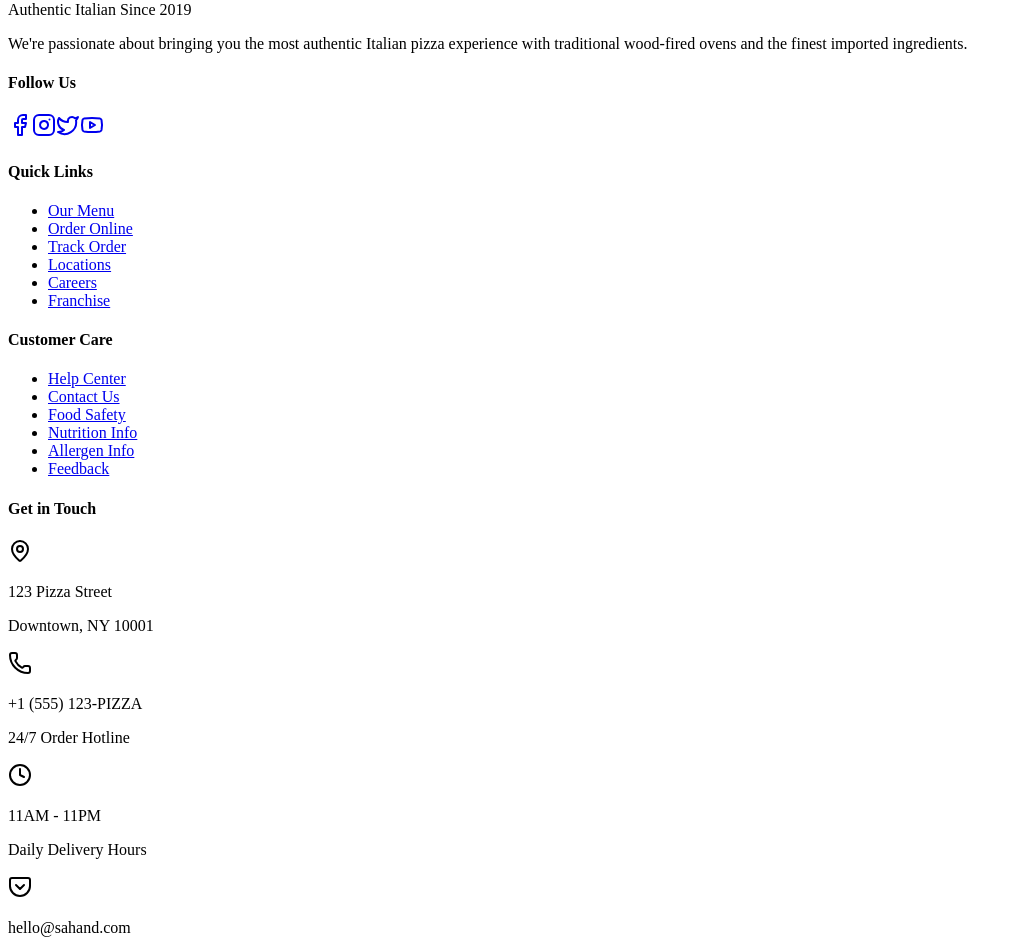
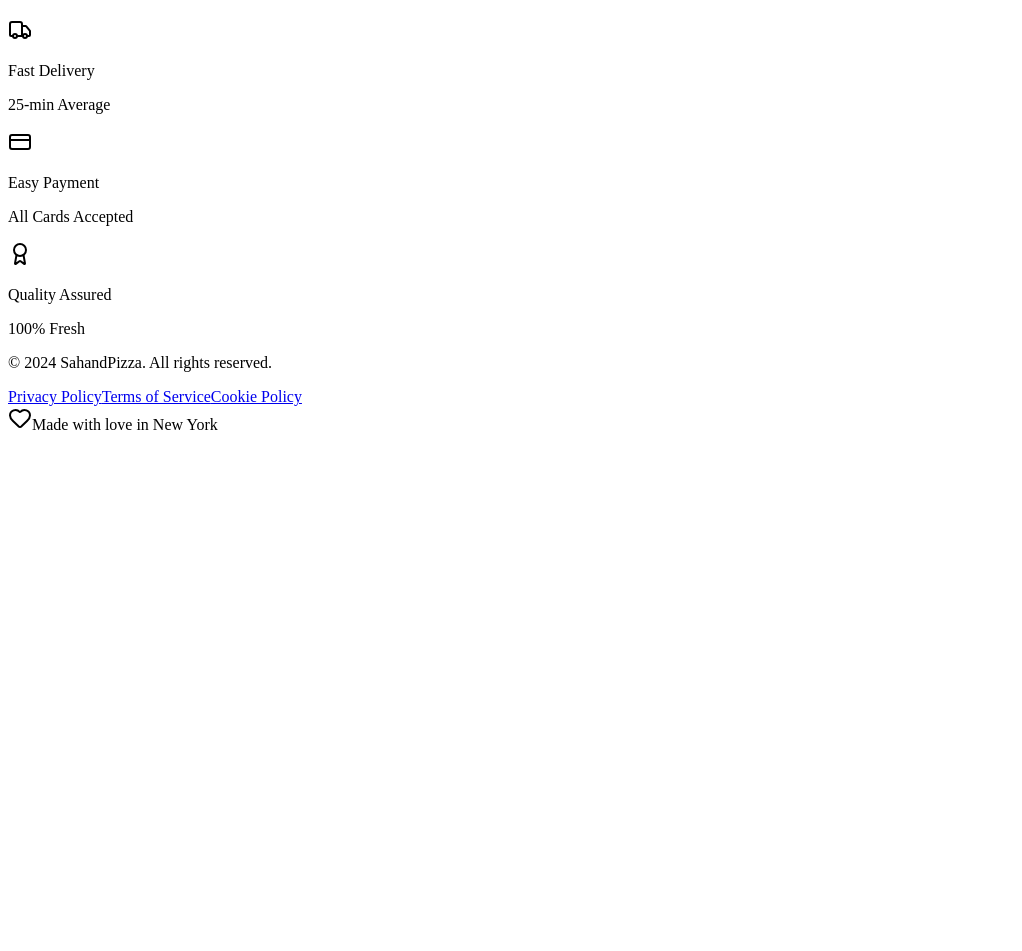
Before and after one commit to MahmudulMahi/pizza-shop, a Next.js app: page /cart in a window 1280 px wide. Shown: the part 821-1772 px from the top of the page, without its empty margins (0-1022 px from the left). After the commit the page ends 1263 px from the top, so only its background shows below. Built offline with nearby package versions, Linux system fonts and the light colour scheme.

Commit message:
create main content

```diff
--- a/components/Footer.tsx
+++ b/components/Footer.tsx
@@ -60,173 +60,7 @@ export default function Footer() {
       </div>
 
       {/* Main Footer Content */}
-      <div className='relative container mx-auto px-4 py-12 md:py-16'>
-        <div className='grid grid-cols-1 md:grid-cols-2 lg:grid-cols-5 gap-8 md:gap-12'>
-          {/* Brand Section */}
-          <div className='lg:col-span-2 space-y-4 md:space-y-6 text-center md:text-left'>
-            <div className='flex items-center justify-center md:justify-start space-x-3'>
-              <div className='w-10 h-10 md:w-12 md:h-12 bg-gradient-to-br from-red-500 via-orange-500 to-yellow-500 rounded-2xl flex items-center justify-center'>
-                <Pizza className='h-4 w-4 md:h-5 md:w-5 text-white' />
-              </div>
-              <div>
-                <h2 className='text-xl md:text-2xl font-black'>
-                  <span className='bg-gradient-to-r from-red-500 via-orange-500 to-yellow-500 bg-clip-text text-transparent'>
-                    SahandPizza
-                  </span>
-                </h2>
-                <p className='text-xs md:text-sm text-gray-500'>
-                  Authentic Italian Since 2019
-                </p>
-              </div>
-            </div>
 
-            <p className='text-gray-600 leading-relaxed text-base md:text-lg'>
-              We&apos;re passionate about bringing you the most authentic
-              Italian pizza experience with traditional wood-fired ovens and the
-              finest imported ingredients.
-            </p>
-
-            {/* Social Media */}
-            <div>
-              <h4 className='font-bold text-base md:text-lg mb-3 md:mb-4 text-gray-900'>
-                Follow Us
-              </h4>
-              <div className='flex justify-center md:justify-start space-x-3 md:space-x-4'>
-                {[
-                  { icon: Facebook, href: '#', color: 'hover:text-blue-600' },
-                  { icon: Instagram, href: '#', color: 'hover:text-pink-600' },
-                  { icon: Twitter, href: '#', color: 'hover:text-blue-500' },
-                  { icon: Youtube, href: '#', color: 'hover:text-red-600' },
-                ].map((social, index) => (
-                  <Link
-                    key={index}
-                    href={social.href}
-                    className={`w-10 h-10 md:w-12 md:h-12 bg-gray-100 hover:bg-gray-200 rounded-2xl flex items-center justify-center transition-all duration-200 hover:scale-110 text-gray-600 ${social.color} border border-gray-200`}
-                  >
-                    <social.icon className='h-4 w-4 md:h-5 md:w-5' />
-                  </Link>
-                ))}
-              </div>
-            </div>
-          </div>
-
-          {/* Quick Links */}
-          <div className='space-y-4 md:space-y-6 text-center md:text-left'>
-            <h4 className='font-bold text-base md:text-lg text-gray-900'>
-              Quick Links
-            </h4>
-            <ul className='space-y-2 md:space-y-3'>
-              {[
-                { name: 'Our Menu', href: '/menu' },
-                { name: 'Order Online', href: '/order' },
-                { name: 'Track Order', href: '/track' },
-                { name: 'Locations', href: '/locations' },
-                { name: 'Careers', href: '/careers' },
-                { name: 'Franchise', href: '/franchise' },
-              ].map((link, index) => (
-                <li key={index}>
-                  <Link
-                    href={link.href}
-                    className='text-gray-600 hover:text-orange-600 transition-colors duration-200 hover:translate-x-1 inline-block text-sm md:text-base'
-                  >
-                    {link.name}
-                  </Link>
-                </li>
-              ))}
-            </ul>
-          </div>
-
-          {/* Customer Care */}
-          <div className='space-y-4 md:space-y-6 text-center md:text-left'>
-            <h4 className='font-bold text-base md:text-lg text-gray-900'>
-              Customer Care
-            </h4>
-            <ul className='space-y-2 md:space-y-3'>
-              {[
-                { name: 'Help Center', href: '/help' },
-                { name: 'Contact Us', href: '/contact' },
-                { name: 'Food Safety', href: '/safety' },
-                { name: 'Nutrition Info', href: '/nutrition' },
-                { name: 'Allergen Info', href: '/allergens' },
-                { name: 'Feedback', href: '/feedback' },
-              ].map((link, index) => (
-                <li key={index}>
-                  <Link
-                    href={link.href}
-                    className='text-gray-600 hover:text-orange-600 transition-colors duration-200 hover:translate-x-1 inline-block text-sm md:text-base'
-                  >
-                    {link.name}
-                  </Link>
-                </li>
-              ))}
-            </ul>
-          </div>
-
-          {/* Contact Info */}
-          <div className='space-y-4 md:space-y-6 text-center md:text-left'>
-            <h4 className='font-bold text-base md:text-lg text-gray-900'>
-              Get in Touch
-            </h4>
-            <div className='space-y-3 md:space-y-4'>
-              <div className='flex items-start justify-center md:justify-start space-x-3'>
-                <div className='w-8 h-8 md:w-10 md:h-10 bg-red-100 rounded-xl flex items-center justify-center mt-1'>
-                  <MapPin className='h-4 w-4 md:h-5 md:w-5 text-red-600' />
-                </div>
-                <div className='text-left'>
-                  <p className='text-gray-900 font-medium text-sm md:text-base'>
-                    123 Pizza Street
-                  </p>
-                  <p className='text-gray-500 text-xs md:text-sm'>
-                    Downtown, NY 10001
-                  </p>
-                </div>
-              </div>
-
-              <div className='flex items-start justify-center md:justify-start space-x-3'>
-                <div className='w-8 h-8 md:w-10 md:h-10 bg-orange-100 rounded-xl flex items-center justify-center mt-1'>
-                  <Phone className='h-4 w-4 md:h-5 md:w-5 text-orange-600' />
-                </div>
-                <div className='text-left'>
-                  <p className='text-gray-900 font-medium text-sm md:text-base'>
-                    +1 (555) 123-PIZZA
-                  </p>
-                  <p className='text-gray-500 text-xs md:text-sm'>
-                    24/7 Order Hotline
-                  </p>
-                </div>
-              </div>
-
-              <div className='flex items-start justify-center md:justify-start space-x-3'>
-                <div className='w-8 h-8 md:w-10 md:h-10 bg-yellow-100 rounded-xl flex items-center justify-center mt-1'>
-                  <Clock className='h-4 w-4 md:h-5 md:w-5 text-yellow-600' />
-                </div>
-                <div className='text-left'>
-                  <p className='text-gray-900 font-medium text-sm md:text-base'>
-                    11AM - 11PM
-                  </p>
-                  <p className='text-gray-500 text-xs md:text-sm'>
-                    Daily Delivery Hours
-                  </p>
-                </div>
-              </div>
-
-              <div className='flex items-start justify-center md:justify-start space-x-3'>
-                <div className='w-8 h-8 md:w-10 md:h-10 bg-purple-100 rounded-xl flex items-center justify-center mt-1'>
-                  <Pocket className='h-4 w-4 md:h-5 md:w-5 text-purple-600' />
-                </div>
-                <div className='text-left'>
-                  <p className='text-gray-900 font-medium text-sm md:text-base clamp'>
-                    hello@sahand.com
-                  </p>
-                  <p className='text-gray-500 text-xs md:text-sm'>
-                    Customer Support
-                  </p>
-                </div>
-              </div>
-            </div>
-          </div>
-        </div>
-      </div>
 
       {/* Trust Badges */}
       <div className='relative border-t border-gray-200'>
```
